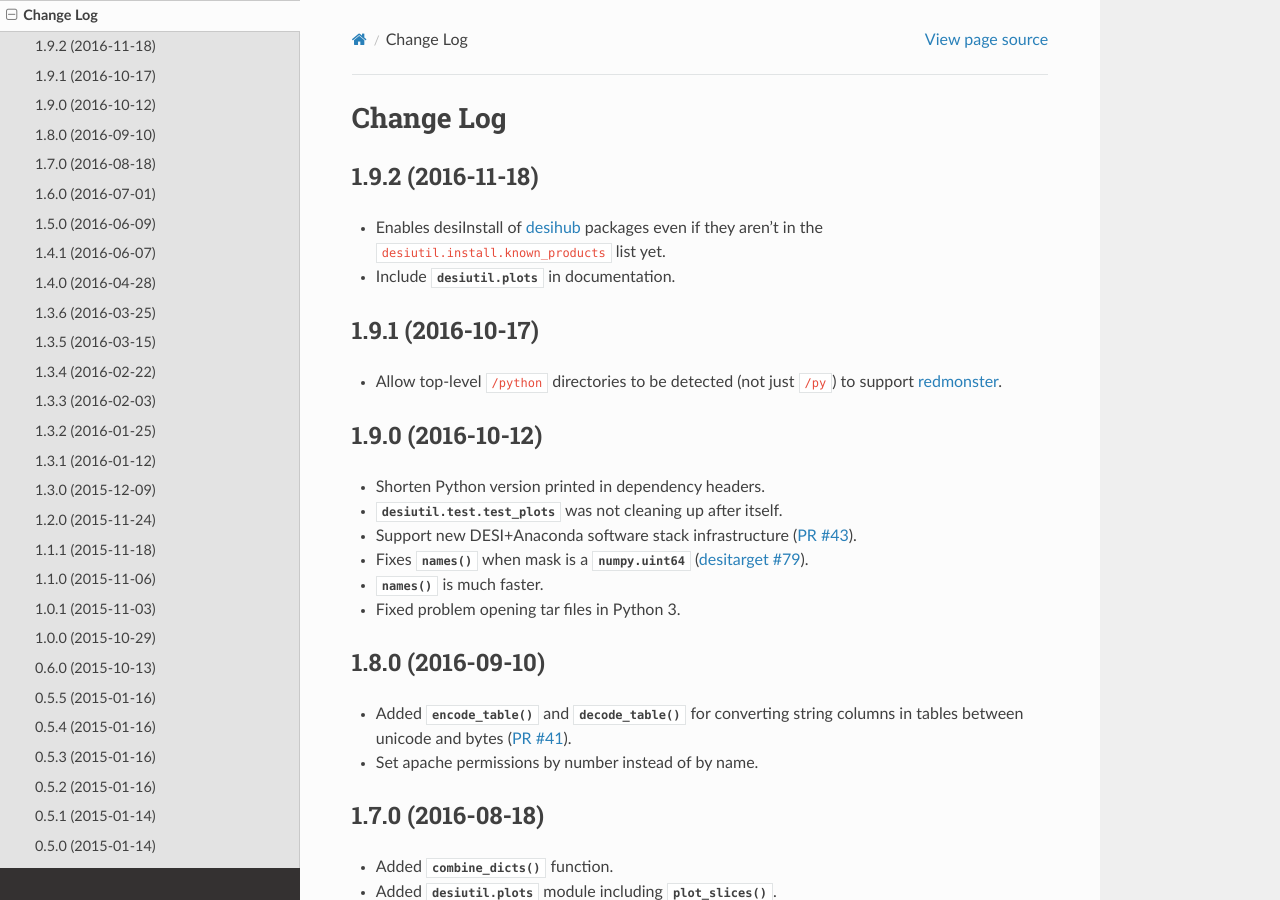
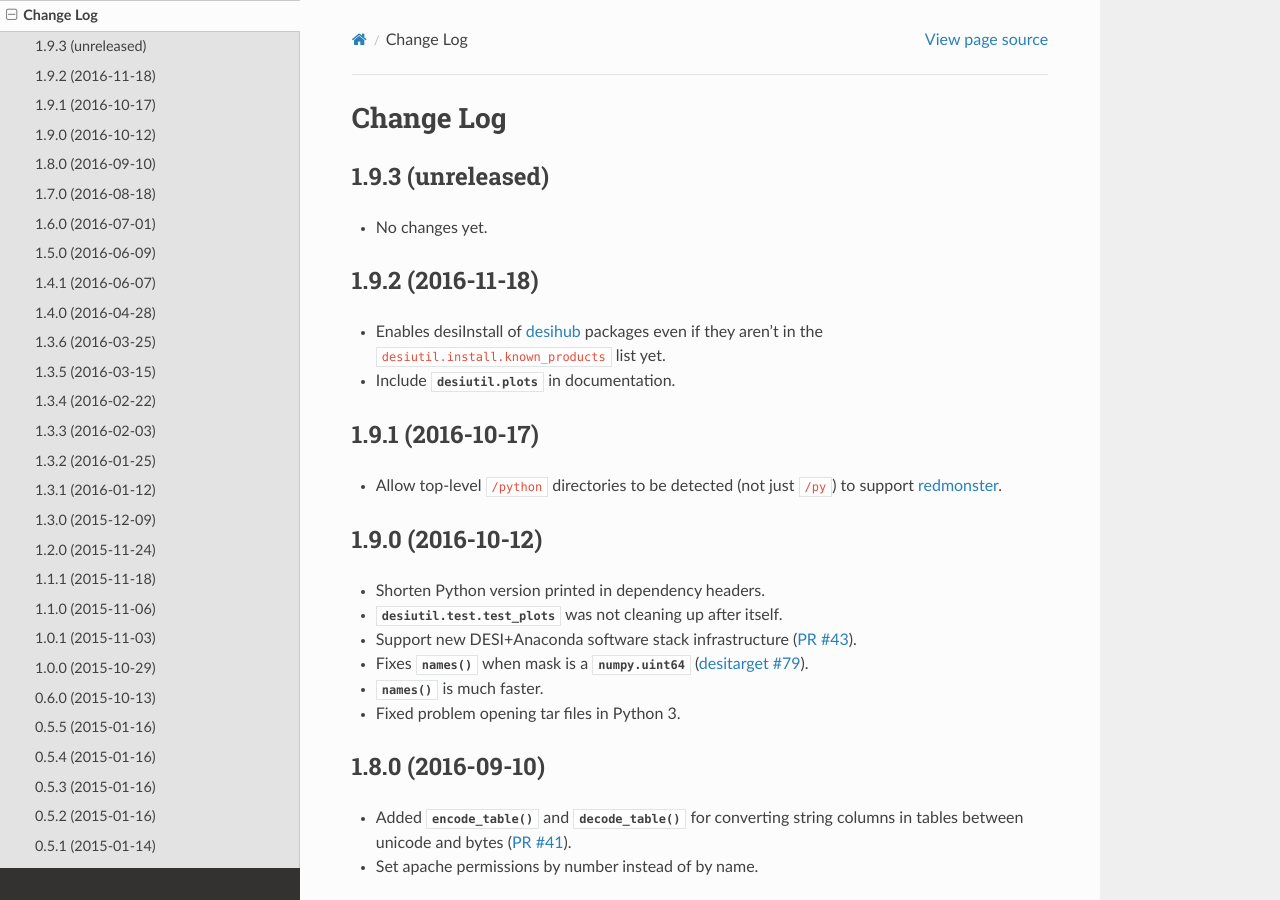
Before and after one commit to desihub/desiutil, a Sphinx documentation site: the page built from doc/changes.rst, in a window 1280 px wide and 900 px high. Built offline with Sphinx 7.4.7 and the Read the Docs theme 2.0.0, drawn with Linux system fonts in a browser that asks for light colours.

Commit message:
bump version post tag

```diff
--- a/doc/changes.rst
+++ b/doc/changes.rst
@@ -1,6 +1,11 @@
 ==========
 Change Log
 ==========
+
+1.9.3 (unreleased)
+------------------
+
+* No changes yet.
 
 1.9.2 (2016-11-18)
 ------------------
--- a/py/desiutil/_version.py
+++ b/py/desiutil/_version.py
@@ -1 +1 @@
-__version__ = '1.9.2'
+__version__ = '1.9.2.dev381'
```
